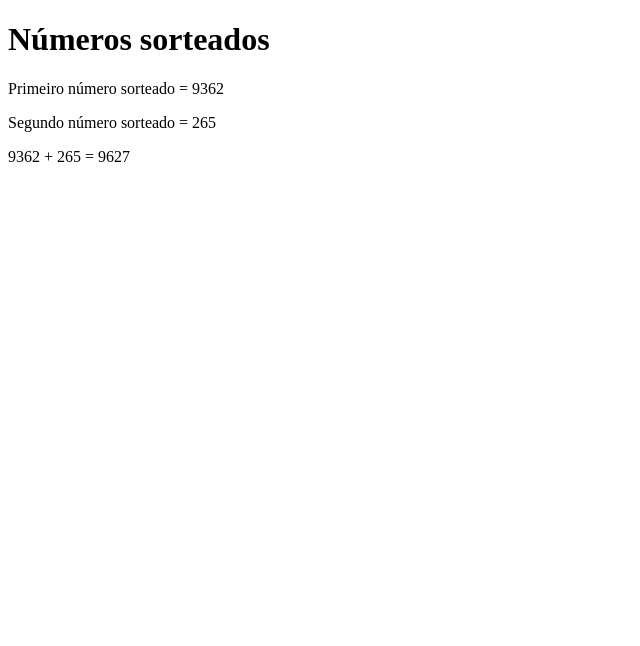
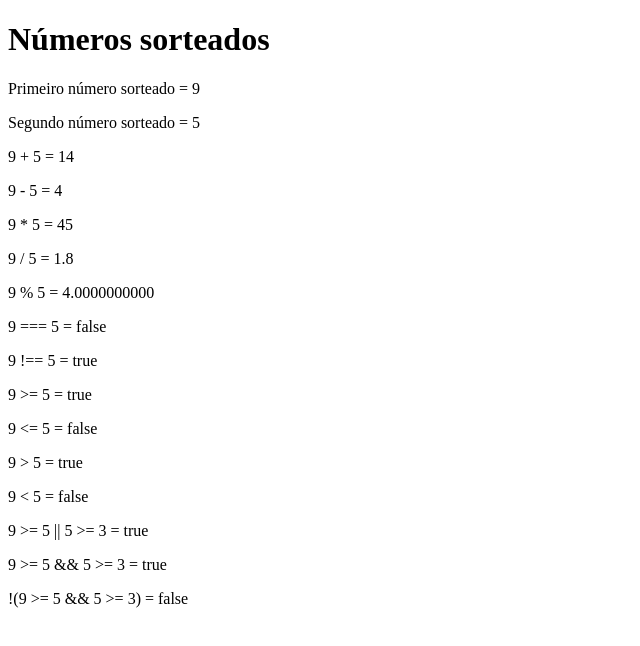
Before and after one commit to 3ti2026-star/aula02-js, a plain HTML site: page index.html in a window 1280 px wide. Shown: the whole page, without its empty margins (0-640 px from the left). Drawn offline with Linux system fonts and the light colour scheme.

Commit message:
02 - Operadores relacionais e lógicos com Javascript

```diff
--- a/index.html
+++ b/index.html
@@ -10,6 +10,19 @@
     <p id="elPrimeiroNumero"></p>
     <p id="elSegundoNumero"></p>
     <p id="resultadoSoma"></p>
+    <p id="resultadoSubtracao"></p>
+    <p id="resultadoMultiplicacao"></p>
+    <p id="resultadoDivisao"></p>
+    <p id="resultadoModulo"></p>
+    <p id="igualdade"></p>
+    <p id="desigualdade"></p>
+    <p id="maiorIgual"></p>
+    <p id="menorIgual"></p>
+    <p id="maior"></p>
+    <p id="menor"></p>
+    <p id="operadorOU"></p>
+    <p id="operadorE"></p>
+    <p id="operadorNAO"></p>
 
     <script src="./js/app.js"></script>
 </body>
--- a/js/app.js
+++ b/js/app.js
@@ -1,15 +1,66 @@
-let primeiroNumero = parseInt(Math.random()*10000);
-let segundoNumero = parseInt(Math.random()* 500);
-let resultado = primeiroNumero + segundoNumero;
+let primeiroNumero = parseInt(Math.random() * 10);
+let segundoNumero = parseInt(Math.random() * 10);
 console.log(primeiroNumero, segundoNumero);
-console.log(resultado);
 
 //exibindo na página - Para ISSO CRIAMOS UMA VARIÁVEL QUE RECEBE O ELEMENTO HTML
 document.getElementById('elPrimeiroNumero').textContent =
-`Primeiro número sorteado = ${primeiroNumero}`;
+    `Primeiro número sorteado = ${primeiroNumero}`;
 
 document.getElementById('elSegundoNumero').textContent =
-`Segundo número sorteado = ${segundoNumero}`;
+    `Segundo número sorteado = ${segundoNumero}`;
 
-document.getElementById('resultadoSoma').textContent  =
-`${primeiroNumero} + ${segundoNumero} = ${resultado}`;
+let resultado = primeiroNumero + segundoNumero;
+document.getElementById('resultadoSoma').textContent =
+    `${primeiroNumero} + ${segundoNumero} = ${resultado}`;
+
+resultado = primeiroNumero - segundoNumero;
+document.getElementById('resultadoSubtracao').textContent =
+    `${primeiroNumero} - ${segundoNumero} = ${resultado}`;
+
+resultado = primeiroNumero * segundoNumero;
+document.getElementById('resultadoMultiplicacao').textContent =
+    `${primeiroNumero} * ${segundoNumero} = ${resultado}`;
+
+resultado = primeiroNumero / segundoNumero;
+document.getElementById('resultadoDivisao').textContent =
+    `${primeiroNumero} / ${segundoNumero} = ${resultado.toFixed(1)}`;
+
+resultado = primeiroNumero % segundoNumero;
+document.getElementById('resultadoModulo').textContent =
+    `${primeiroNumero} % ${segundoNumero} = ${resultado.toFixed(10)}`;
+
+resultado = primeiroNumero === segundoNumero;
+document.getElementById('igualdade').textContent =
+    `${primeiroNumero} === ${segundoNumero} = ${resultado}`;
+
+resultado = primeiroNumero !== segundoNumero;
+document.getElementById('desigualdade').textContent =
+    `${primeiroNumero} !== ${segundoNumero} = ${resultado}`;
+
+resultado = primeiroNumero >= segundoNumero;
+document.getElementById('maiorIgual').textContent =
+    `${primeiroNumero} >= ${segundoNumero} = ${resultado}`;
+
+resultado = primeiroNumero <= segundoNumero;
+document.getElementById('menorIgual').textContent =
+    `${primeiroNumero} <= ${segundoNumero} = ${resultado}`;
+
+resultado = primeiroNumero < segundoNumero;
+document.getElementById('menor').textContent =
+    `${primeiroNumero} < ${segundoNumero} = ${resultado}`;
+
+resultado = primeiroNumero > segundoNumero;
+document.getElementById('maior').textContent =
+    `${primeiroNumero} > ${segundoNumero} = ${resultado}`;
+
+resultado = (primeiroNumero >= segundoNumero) || (segundoNumero > 3);
+document.getElementById('operadorOU').textContent =
+    `${primeiroNumero} >= ${segundoNumero} || ${segundoNumero} >= 3  = ${resultado}`;
+
+resultado = (primeiroNumero >= segundoNumero) && (segundoNumero > 3);
+document.getElementById('operadorE').textContent =
+    `${primeiroNumero} >= ${segundoNumero} && ${segundoNumero} >= 3  = ${resultado}`;
+
+resultado = !((primeiroNumero >= segundoNumero) && (segundoNumero > 3));
+document.getElementById('operadorNAO').textContent =
+    `!(${primeiroNumero} >= ${segundoNumero} && ${segundoNumero} >= 3)  = ${resultado}`;
```
